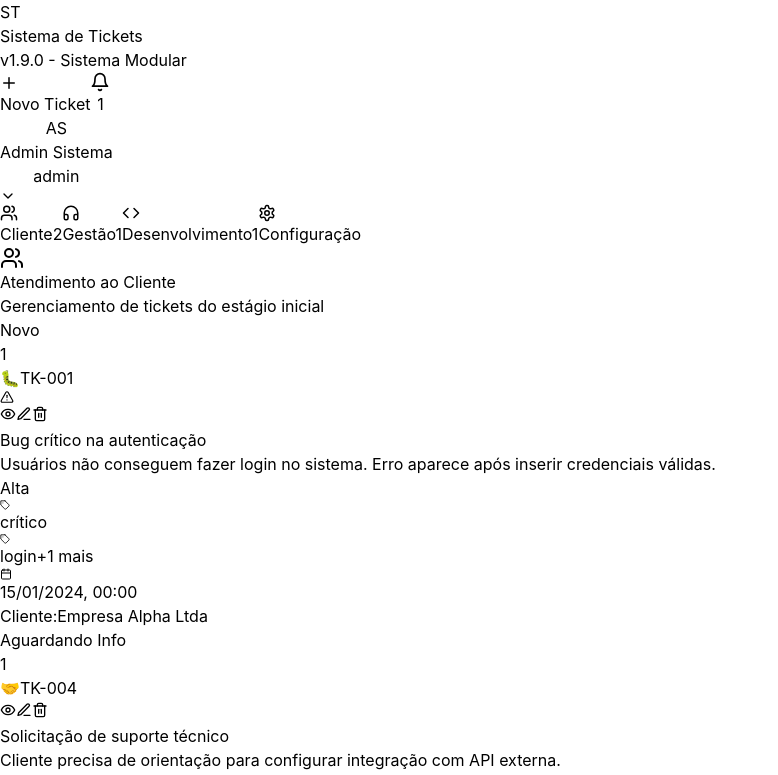
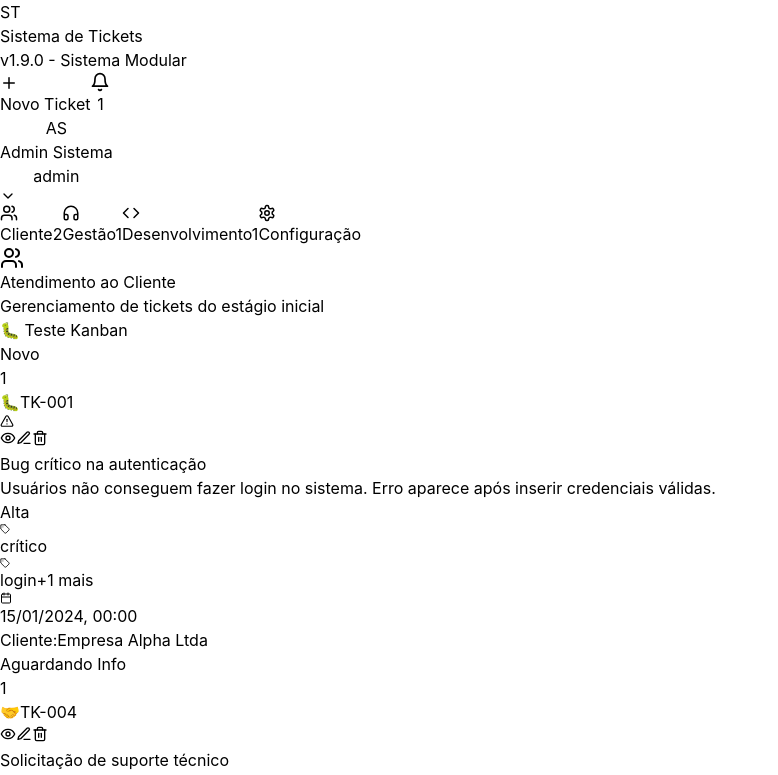
Before and after one commit to fveronez/memory-point, a React (Vite) app: page / in a window 1280 px wide. Shown: the top 775 px of the page, without its empty margins (0-778 px from the left). Built offline with nearby package versions, Linux system fonts and the light colour scheme; the HTML template or start-up script is replaced by a standard one.

Commit message:
✅ KanbanBoard protegido com Error Boundary
- ✅ KanbanBoard isolado com Error Boundary
- ✅ Teste funcional confirmado (botão 🐛)
- ✅ Resto da aplicação continua funcionando
- 🎯 Próximo: Proteger TicketViewModal

```diff
--- a/src/components/kanban/KanbanBoard.tsx
+++ b/src/components/kanban/KanbanBoard.tsx
@@ -16,6 +16,7 @@ import { useTicket } from '../../contexts/TicketContext';
 import { useUser } from '../../contexts/UserContext';
 import { formatDate, getCategoryInfo, getPriorityInfo, getColorClass, isTicketOverdue, formatStatusTitle } from '../../utils/formatters';
 import { useToast, ConfirmDialog } from '../ui/Toast';
+import ErrorBoundary, { useErrorTest } from '../error/ErrorBoundary';
 
 interface KanbanBoardProps {
   stage: string;
@@ -27,9 +28,16 @@ const KanbanBoard: React.FC<KanbanBoardProps> = ({ stage, onTicketEdit, onTicket
   const { tickets, workflow, updateTicket, deleteTicket } = useTicket();
   const { hasPermission } = useUser();
   const { success, error } = useToast();
+  const { throwError } = useErrorTest();
 
   const [showDeleteConfirm, setShowDeleteConfirm] = useState(false);
   const [ticketToDelete, setTicketToDelete] = useState<any>(null);
+  const [shouldThrowError, setShouldThrowError] = useState(false);
+
+  // Simular erro de renderização para testar Error Boundary
+  if (shouldThrowError) {
+    throw new Error('Teste Error Boundary KanbanBoard - Erro de Renderização');
+  }
 
   // Filtrar tickets por estágio
   const stageTickets = tickets.filter(ticket => ticket.stage === stage);
@@ -79,8 +87,21 @@ const KanbanBoard: React.FC<KanbanBoardProps> = ({ stage, onTicketEdit, onTicket
   };
 
   return (
-    <>
+    <ErrorBoundary isolate={true}>
       <div className="flex gap-6 overflow-x-auto pb-6">
+        {/* Botão de teste apenas em desenvolvimento */}
+        {process.env.NODE_ENV === 'development' && (
+          <div className="flex-shrink-0 w-32">
+            <button
+              onClick={() => setShouldThrowError(true)}
+              className="w-full px-3 py-2 bg-red-600 text-white rounded-lg hover:bg-red-700 font-medium text-sm"
+              title="Testar Error Boundary"
+            >
+              🐛 Teste Kanban
+            </button>
+          </div>
+        )}
+
         {availableStatuses.map(status => {
           const statusTickets = ticketsByStatus[status] || [];
 
@@ -239,7 +260,7 @@ const KanbanBoard: React.FC<KanbanBoardProps> = ({ stage, onTicketEdit, onTicket
           setTicketToDelete(null);
         }}
       />
-    </>
+    </ErrorBoundary>
   );
 };
 
```
